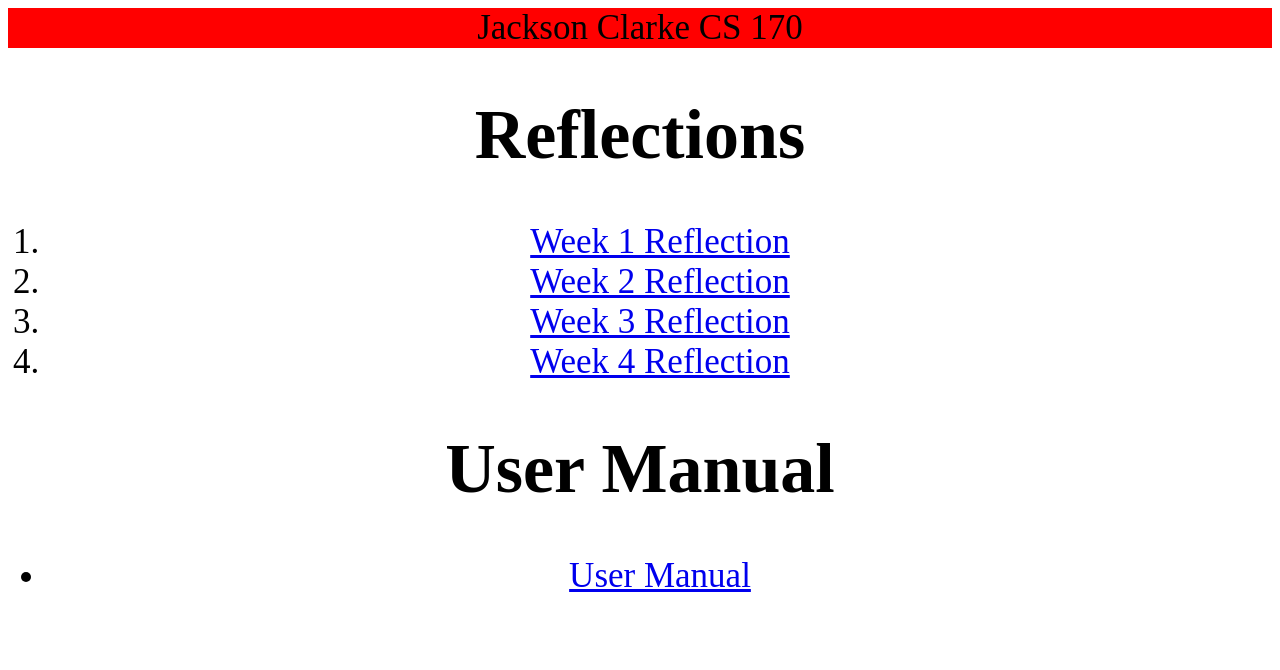
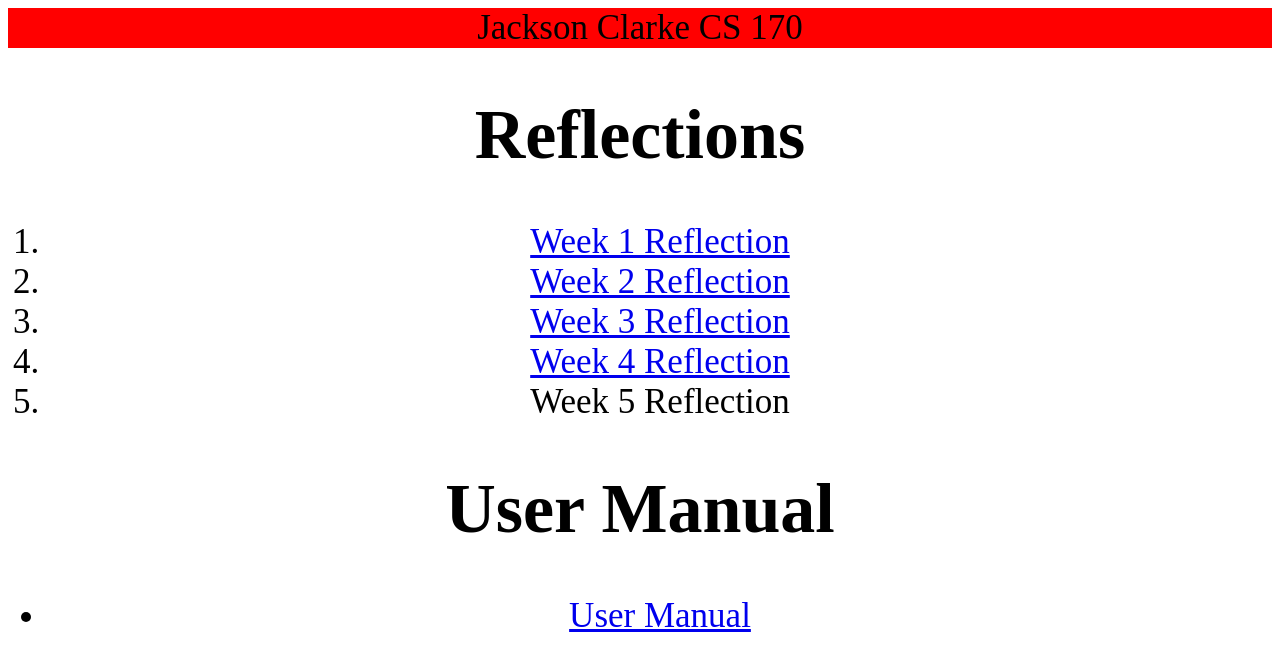
Before and after one commit to XA1phaX/CSE-170, a plain HTML site: page index.html in a window 1280 px wide. Drawn offline with Linux system fonts and the light colour scheme.

Commit message:
w05 reflection

```diff
--- a/index.html
+++ b/index.html
@@ -15,6 +15,7 @@
       <li><a href="./CS170 W2 Reflection.pdf">Week 2 Reflection</a></li>
       <li><a href="./CS 170 W03 Reflection.pdf">Week 3 Reflection</a></li>
       <li><a href="./CSE 170 WK04.pdf">Week 4 Reflection</a></li>
+      <li><a href="./W05 Reflection.pdf"></a>Week 5 Reflection</li>
     </ol>
     <h1>User Manual</h1>
     <ul>
```
Also changed, not shown: 1 other file.
